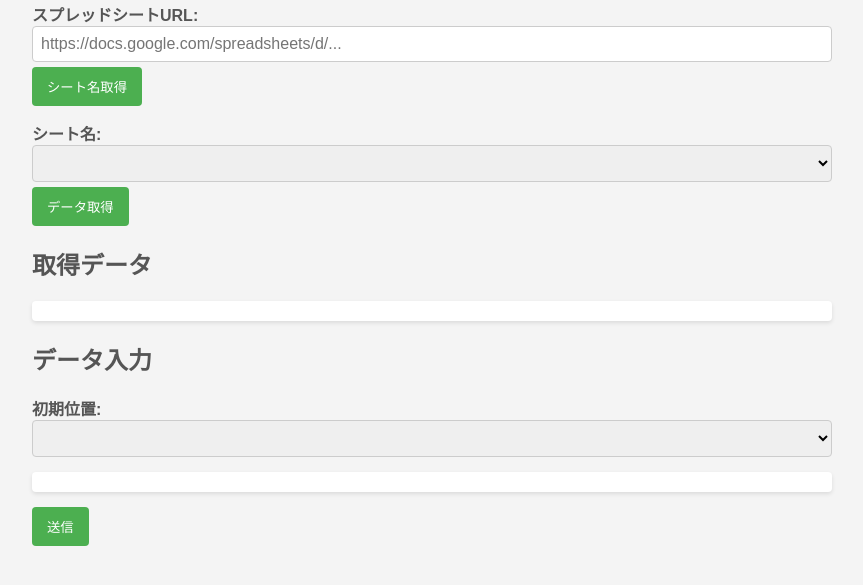
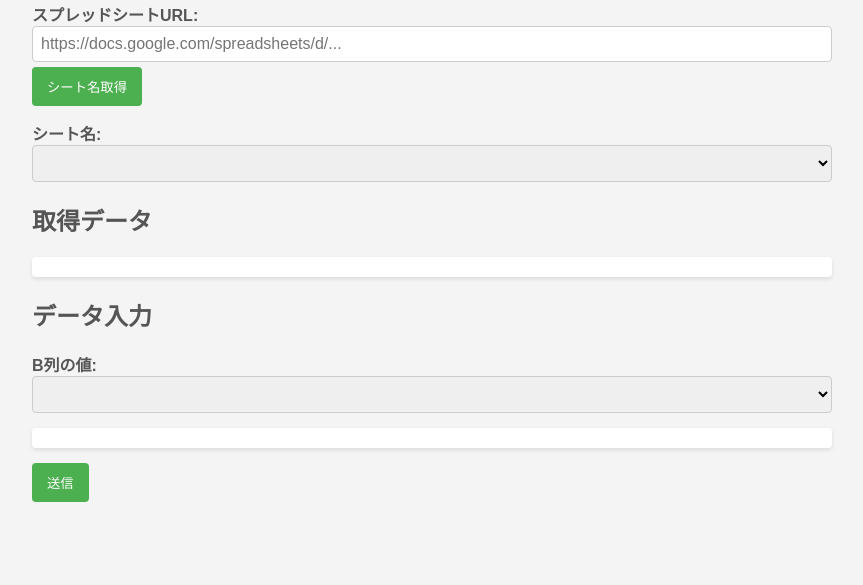
Before and after one commit to ater1218/special-octo-memory, a plain HTML site: page index.html in a window 1280 px wide. Shown: the part 107-692 px from the top of the page, without its empty margins (208-1071 px from the left). Drawn offline with Linux system fonts and the light colour scheme.

Commit message:
Update index.html

```diff
--- a/index.html
+++ b/index.html
@@ -91,8 +91,7 @@
     <button onclick="fetchSheetNames()">シート名取得</button>
   </div>
   <div class="form-group">
-    <label>シート名: <select id="sheetName"></select></label>
-    <button onclick="fetchData()">データ取得</button>
+    <label>シート名: <select id="sheetName" onchange="fetchData()"></select></label>
   </div>
 
   <div id="loading">処理中...</div>
@@ -101,7 +100,7 @@
 
   <h2>データ入力</h2>
   <div class="form-group">
-    <label>初期位置: <select id="keyValue"></select></label>
+    <label>B列の値: <select id="keyValue"></select></label>
   </div>
   <div id="inputFields"></div>
   <button onclick="submitData()">送信</button>
```
